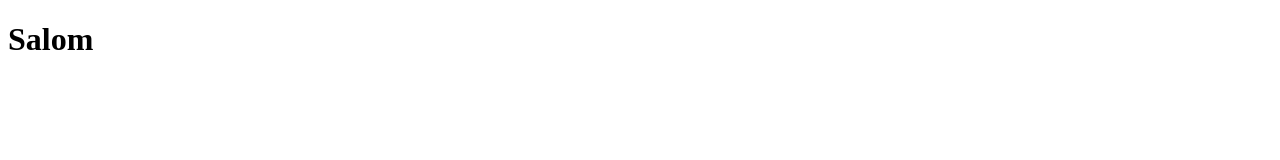
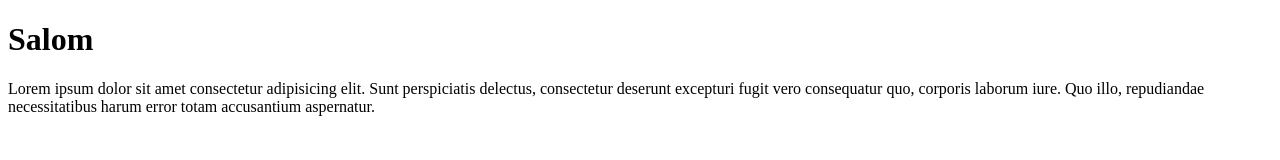
Before and after one commit to doston-dew/my-websity, a plain HTML site: page index.html in a window 1280 px wide. Drawn offline with Linux system fonts and the light colour scheme.

Commit message:
p qo'shildi

```diff
--- a/index.html
+++ b/index.html
@@ -8,7 +8,11 @@
 <body>
 
 <h1>Salom</h1>
+<p>Lorem ipsum dolor sit amet consectetur adipisicing elit.
+    Sunt perspiciatis delectus, consectetur deserunt excepturi fugit vero consequatur quo, corporis laborum iure.
+     Quo illo, repudiandae necessitatibus harum error totam accusantium aspernatur.
 
+</p>
 
 
 
```
